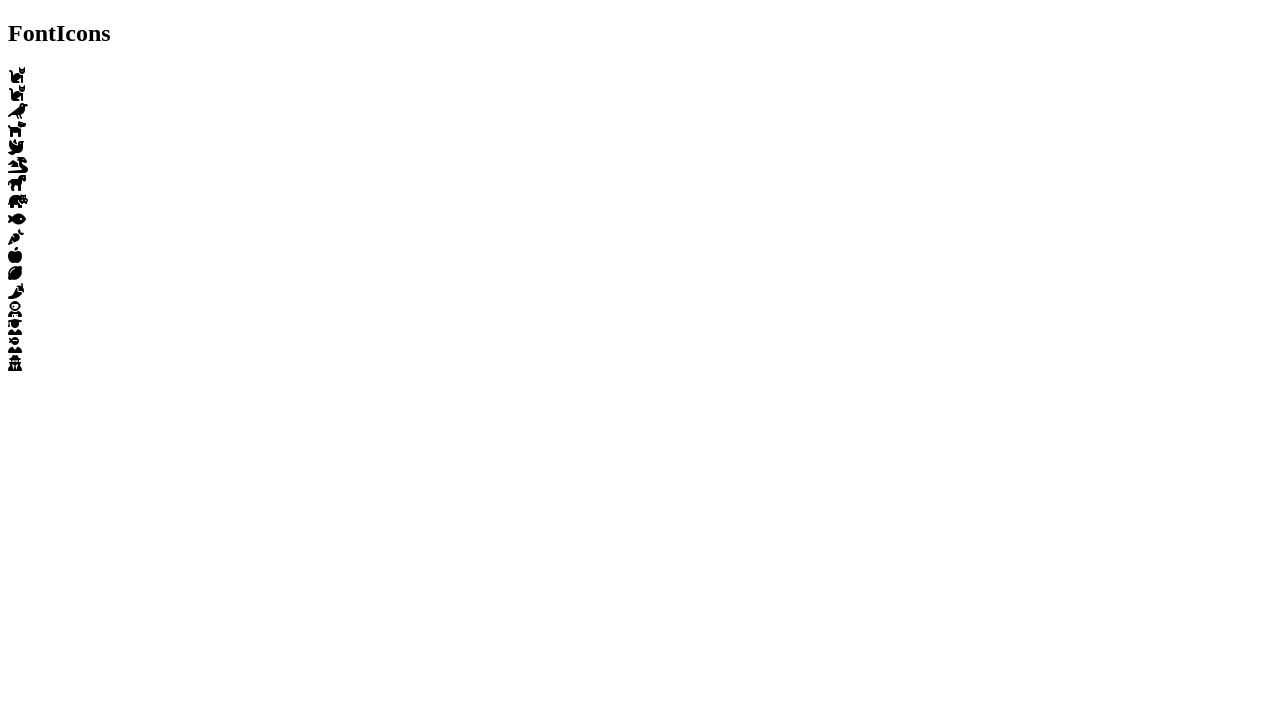
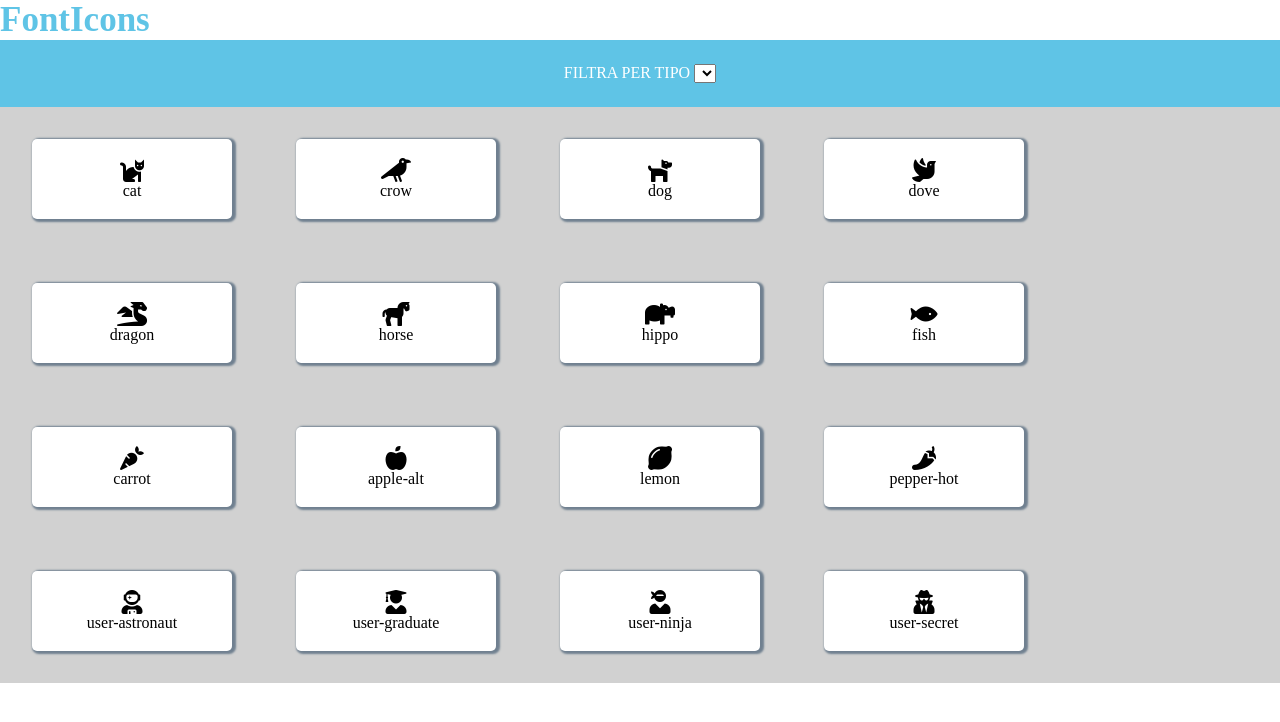
Before and after one commit to gabrivava/js-es6-icons, a plain HTML site: page index.html in a window 1280 px wide. Drawn offline with Linux system fonts and the light colour scheme.

Commit message:
complete milestone 1

```diff
--- a/index.html
+++ b/index.html
@@ -4,18 +4,18 @@
     <meta charset="UTF-8">
     <meta http-equiv="X-UA-Compatible" content="IE=edge">
     <meta name="viewport" content="width=device-width, initial-scale=1.0">
-    <link rel="stylesheet" href="path/to/font-awesome/css/font-awesome.min.css">
+    <link rel="stylesheet" href="https://cdnjs.cloudflare.com/ajax/libs/font-awesome/5.15.3/css/all.min.css" integrity="sha512-iBBXm8fW90+nuLcSKlbmrPcLa0OT92xO1BIsZ+ywDWZCvqsWgccV3gFoRBv0z+8dLJgyAHIhR35VZc2oM/gI1w==" crossorigin="anonymous" />
     <title>js-es6-icons</title>
     <link rel="stylesheet" href="./style.css">
 </head>
 <body>
     <h2>FontIcons</h2>
-    <div class="filtra"></div>
+    <div class="filtra">
+        <span>FILTRA PER TIPO</span>
+        <select></select>
+    </div>
 
-    <div class="container">
-        <div class="card">
-            <i class="fas fa-cat"></i>
-        </div>
+    <div id="container">
     </div>
 
     <script src="./main.js"></script>
--- a/main.js
+++ b/main.js
@@ -99,12 +99,13 @@ const icone = [
 	}
 ];
 
-const iconaEl = document.querySelector('.container');
+const iconaEl = document.getElementById('container');
 // ciclo le icone e ottengo 'family', 'prefix', 'name'
 //stampo gli elementi a schermo
 const icona = icone.forEach((icona) => {
     iconaEl.insertAdjacentHTML('beforeend', `
     <div class="card">
         <i class="${icona.family} ${icona.prefix}${icona.name}"></i>
+        <div>${icona.name}</div>
     </div> `)
-})
+});
--- a/style.css
+++ b/style.css
@@ -0,0 +1,35 @@
+* {
+    margin: 0;
+    padding: 0;
+    box-sizing: border-box;
+}
+h2 {
+    color: rgb(95, 196, 230);
+    font-size: 35px;
+}
+.filtra {
+    color: white;
+    background-color: rgb(95, 196, 230);
+    text-align: center;
+    padding: 1.5rem 0;
+}
+#container {
+    background-color: rgb(209, 209, 209);
+    display: flex;
+    flex-wrap: wrap;
+}
+.card {
+    height: 80px;
+    width: 200px;
+    background-color: white;
+    margin: 2rem;
+    display: flex;
+    flex-direction: column;
+    align-items: center;
+    justify-content: center;
+    border-radius: 5px;
+    box-shadow: slategray 2px 1px 2px 2px;
+}
+.card .fas {
+    font-size: x-large;
+}
```
